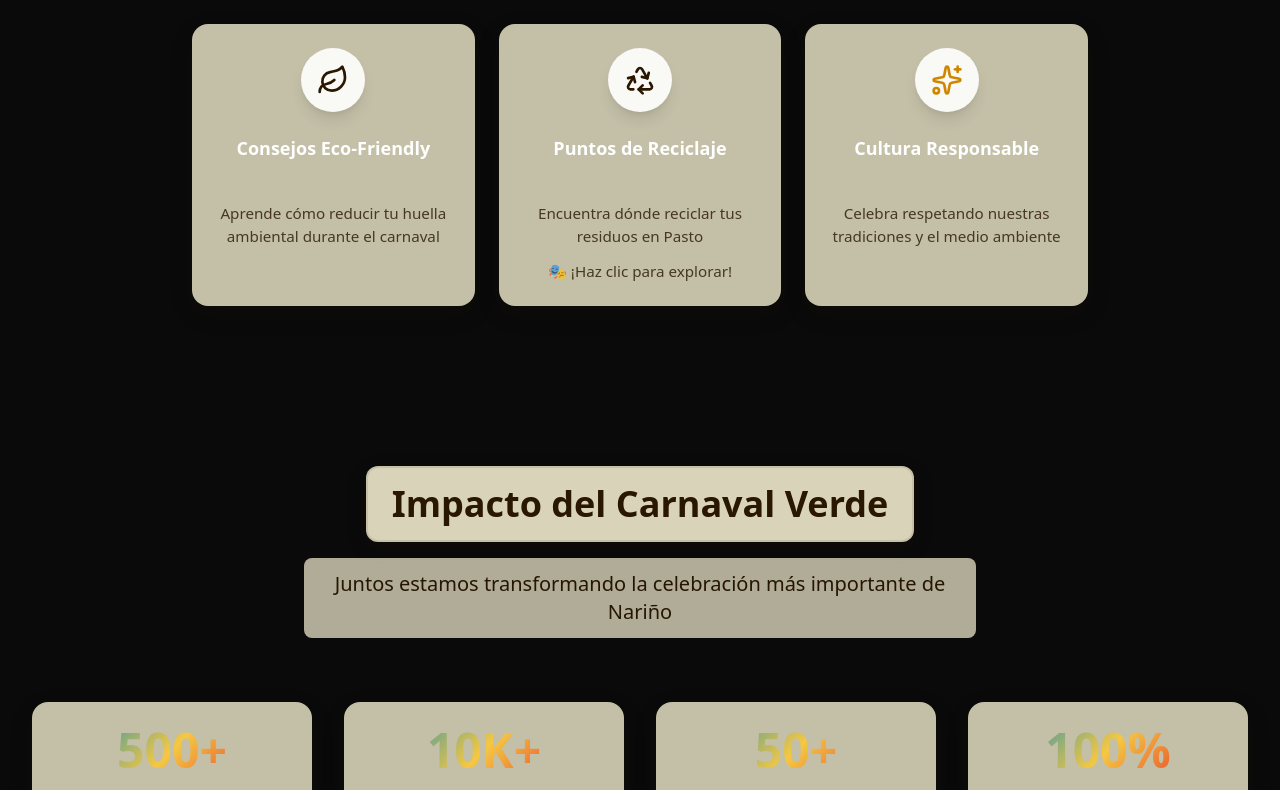
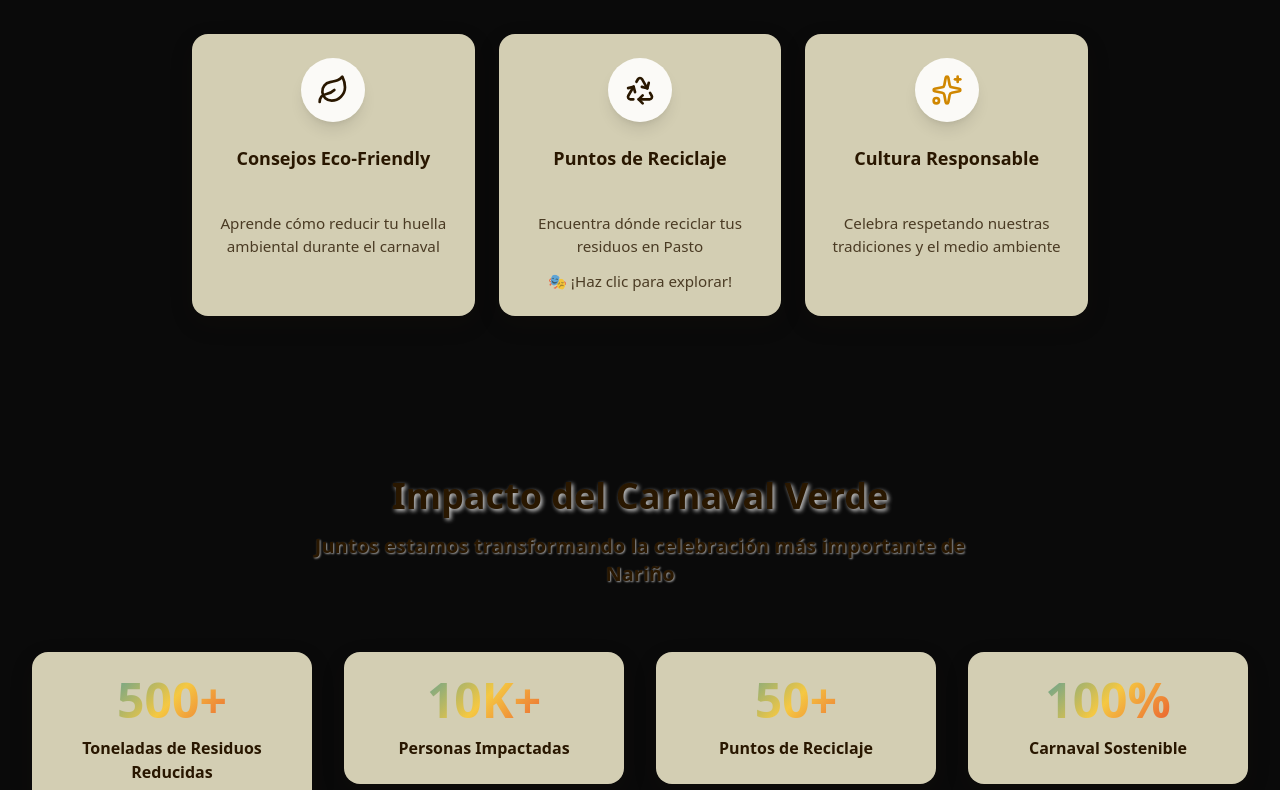
Before and after one commit to yorth21/eco-senda, a Next.js app: page / in a window 1280 px wide. Shown: the part 1120-1910 px from the top of the page. Built offline with nearby package versions, Linux system fonts and the light colour scheme.

Commit message:
fix: colors home

```diff
--- a/src/app/globals.css
+++ b/src/app/globals.css
@@ -254,11 +254,11 @@
 
   /* Estilos Oficiales del Carnaval de Pasto */
   .card-cultural {
-    background: rgba(229, 224, 195, 0.85);
+    background: rgba(229, 224, 195, 0.92);
     border: none;
     box-shadow: 0 8px 25px rgba(41, 23, 0, 0.12);
     border-radius: 16px;
-    backdrop-filter: blur(15px) saturate(1.2);
+    backdrop-filter: blur(12px) saturate(1.1);
     color: var(--color-texto-oscuro);
   }
 
@@ -369,11 +369,11 @@
   }
 
   .card-cultural-enhanced {
-    background: rgba(229, 224, 195, 0.9);
+    background: rgba(229, 224, 195, 0.95);
     border: none;
     box-shadow: 0 10px 30px rgba(41, 23, 0, 0.15);
     border-radius: 16px;
-    backdrop-filter: blur(18px) saturate(1.3);
+    backdrop-filter: blur(15px) saturate(1.1);
     color: var(--color-texto-oscuro);
   }
 
@@ -393,35 +393,24 @@
 
   /* Texto con fondo claro para mejor contraste */
   .texto-contraste {
-    background: rgba(229, 224, 195, 0.8);
+    background: rgba(229, 224, 195, 0.92);
     color: var(--color-texto-oscuro);
     padding: 8px 16px;
     border-radius: 8px;
-    backdrop-filter: blur(10px);
+    backdrop-filter: blur(10px) saturate(1.1);
   }
 
-  /* Títulos de sección con contraste mejorado */
+  /* Títulos de sección simples con texto oscuro */
   .titulo-seccion {
-    background: rgba(229, 224, 195, 0.95);
-    color: var(--color-texto-oscuro);
-    padding: 16px 24px;
-    border-radius: 12px;
-    backdrop-filter: blur(15px);
-    display: inline-block;
+    color: #291700;
     font-weight: 800;
-    text-shadow: none;
-    border: 2px solid rgba(41, 23, 0, 0.1);
-    box-shadow: 0 6px 20px rgba(41, 23, 0, 0.15);
+    text-shadow: 2px 2px 4px rgba(255, 255, 255, 0.8);
   }
 
   .subtitulo-seccion {
-    background: rgba(229, 224, 195, 0.85);
-    color: var(--color-texto-oscuro);
-    padding: 12px 20px;
-    border-radius: 8px;
-    backdrop-filter: blur(12px);
-    display: inline-block;
-    opacity: 0.9;
+    color: #291700;
+    font-weight: 600;
+    text-shadow: 1px 1px 2px rgba(255, 255, 255, 0.6);
   }
 
   .seccion-carnaval {
--- a/src/app/page.tsx
+++ b/src/app/page.tsx
@@ -131,10 +131,10 @@ export default function LandingPage() {
                           <div className="mx-auto mb-4 p-4 rounded-full bg-white/90 shadow-lg w-fit">
                             <Icon className={`h-8 w-8 ${feature.color.replace('text-', 'text-').replace('-400', '-600')}`} />
                           </div>
-                          <CardTitle className="text-white text-lg font-bold">{feature.title}</CardTitle>
+                          <CardTitle className="text-lg font-bold">{feature.title}</CardTitle>
                         </CardHeader>
                         <CardContent className="text-center">
-                          <p className="text-white/90 text-sm leading-relaxed font-medium">{feature.description}</p>
+                          <p className="text-sm leading-relaxed font-medium">{feature.description}</p>
                           <p className="text-yellow-300 text-xs mt-3 font-bold">🎭 ¡Haz clic para explorar!</p>
                         </CardContent>
                       </Card>
@@ -148,10 +148,10 @@ export default function LandingPage() {
                       <div className="mx-auto mb-4 p-4 rounded-full bg-white/90 shadow-lg w-fit">
                         <Icon className={`h-8 w-8 ${feature.color.replace('text-', 'text-').replace('-400', '-600')}`} />
                       </div>
-                      <CardTitle className="text-white text-lg font-bold">{feature.title}</CardTitle>
+                      <CardTitle className="text-lg font-bold">{feature.title}</CardTitle>
                     </CardHeader>
                     <CardContent className="text-center">
-                      <p className="text-white/90 text-sm leading-relaxed font-medium">{feature.description}</p>
+                      <p className="text-sm leading-relaxed font-medium">{feature.description}</p>
                     </CardContent>
                   </Card>
                 );
@@ -179,7 +179,7 @@ export default function LandingPage() {
                     <div className="text-4xl sm:text-5xl font-bold text-gradient-cultural mb-3">
                       {stat.number}
                     </div>
-                    <div className="text-white font-semibold text-sm sm:text-base">{stat.label}</div>
+                    <div className="font-semibold text-sm sm:text-base">{stat.label}</div>
                   </div>
                 </div>
               ))}
--- a/src/components/carnaval/header.tsx
+++ b/src/components/carnaval/header.tsx
@@ -25,12 +25,9 @@ export const CarnavalHeader = () => {
 
               {/* Título principal */}
               <div className="hidden sm:block">
-                <h1 className="text-xl font-semibold text-white">
+                <h1 className="text-2xl font-bold text-gradient-cultural text-shadow-cultural">
                   Eco Senda
                 </h1>
-                <p className="text-sm text-white/70">
-                  Sostenibilidad para el Carnaval de Negros y Blancos
-                </p>
               </div>
             </div>
           </div>
@@ -75,14 +72,12 @@ export const CarnavalHeader = () => {
 
         {/* Título móvil */}
         <div className="sm:hidden pb-3">
-          <h1 className="text-lg font-semibold text-white">
+          <h1 className="text-xl font-bold text-gradient-cultural text-shadow-cultural">
             Eco Senda
           </h1>
         </div>
       </div>
 
-      {/* Decoración de confeti */}
-      <div className="absolute inset-x-0 top-0 h-px bg-gradient-to-r from-transparent via-fuchsia-500/50 to-transparent"></div>
     </header>
   );
 };
```
